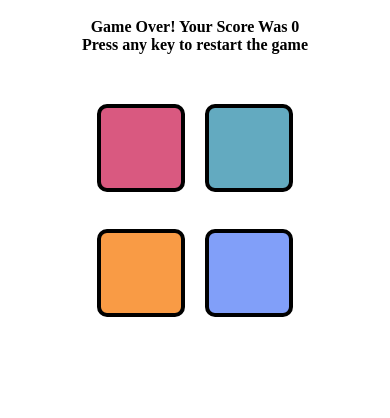
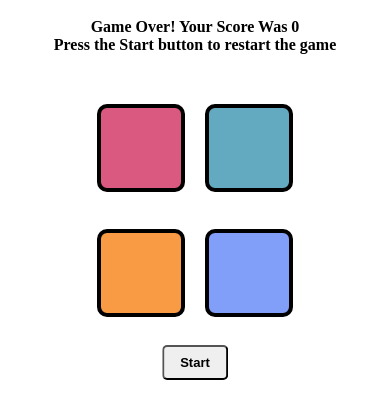
Before and after one commit to Subhajit-sahu/Summer-Project_, a plain HTML site: page Simon_Game.html in a window 390 px wide. Both pictures are taken after a click on the element 141 px from the left and 179 px from the top of the page. Shown: the part 50-468 px from the top of the page. Drawn offline with Linux system fonts and the light colour scheme.

Commit message:
Make changes in simon game and add a start button for mobile user

```diff
--- a/Simon_Game.css
+++ b/Simon_Game.css
@@ -23,6 +23,15 @@ h2,h4{
     margin: 10px;
     border-radius: 10px;
     cursor:pointer;
+}
+button{
+    padding: 10px 20px;
+    border-radius: 5px;
+    font-size: 15px;
+    font-weight: 600;
+    margin-left: 50%;
+    transform: translate(-50%,0);
+    cursor: pointer;
 }
 .red{
     background-color: #d95980;
@@ -57,4 +66,9 @@ h2,h4{
         width: 80px;
     }
 
+    button{
+        padding: 8px 16px;
+        font-size: 13px;
+    }
+
 }
--- a/Simon_Game.html
+++ b/Simon_Game.html
@@ -8,13 +8,14 @@
 </head>
 <body>
     <h2>Simon Game</h2>
-    <h4>Press Any Key To Start The Game</h4>
+    <h4>Press The Start Button Or Any Key To Start The Game</h4>
     <div class="main">
         <div class="red child" type = "button" id="red"></div>
         <div class="green child" type = "button" id="green"></div>
         <div class="orange child" type = "button" id="orange"></div>
         <div class="blue child" type = "button" id="blue"></div>
     </div>
+    <button>Start</button>
     <script src="Simon_Game.js"></script>
 </body>
 </html>
--- a/Simon_Game.js
+++ b/Simon_Game.js
@@ -3,11 +3,17 @@ let userSeq = [];
 let maxscore = 0;
 let btns = ["red","green","orange","blue"];
 let checkForLevelCnt = 1;
-
+const mediaQuery = window.matchMedia('(max-width: 767px)');
 let start = false;
 let level = 0;
 
 let h4 = document.querySelector("h4");
+let butt = document.querySelector("button");
+
+if (mediaQuery.matches) {
+   h4.innerText = "Press The Start Button To Start The Game ";
+}
+
 document.addEventListener("keypress",function(){
    if(start == false){
     console.log("Game is started");
@@ -18,6 +24,12 @@ document.addEventListener("keypress",function(){
        checkForLevelCnt++;
    }
 });
+butt.addEventListener("click",()=>{
+    if(start == false){
+        start = true;
+        levelUp();
+    }
+})
 
 function gameFlash(btn){
     btn.classList.add("flash");
@@ -45,7 +57,7 @@ function levelUp(){
     // console.log(randColor);
     // console.log(randBtn);
     gameSeq.push(randColor);
-    console.log(gameSeq);
+    // console.log(gameSeq);
     gameFlash(randBtn);
 }
 
@@ -57,7 +69,12 @@ function checkAns(idx){
         }
     }
     else{
-        h4.innerHTML = `Game Over! Your Score Was <b>${level}</b> <br> Press any key to restart the game`;
+        if(mediaQuery.matches){
+            h4.innerHTML = `Game Over! Your Score Was <b>${level}</b> <br> Press the Start button to restart the game`;
+        }
+        else{
+            h4.innerHTML = `Game Over! Your Score Was <b>${level}</b> <br> Press the start button any key to restart the game`;
+        }
         document.querySelector("body").style.backgroundColor = "red";
         setTimeout(function(){
             document.querySelector("body").style.backgroundColor = "white";
```
